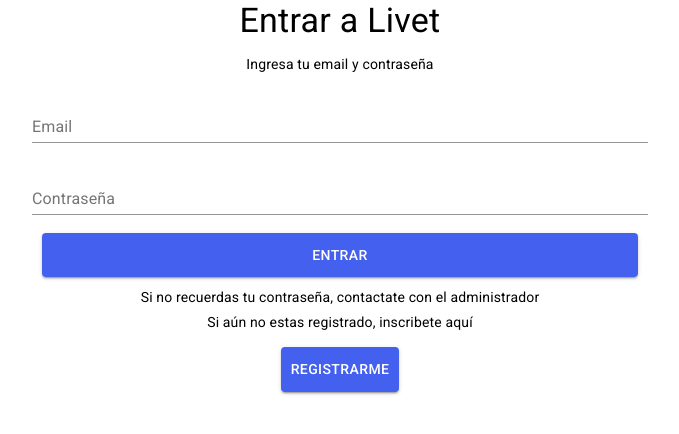
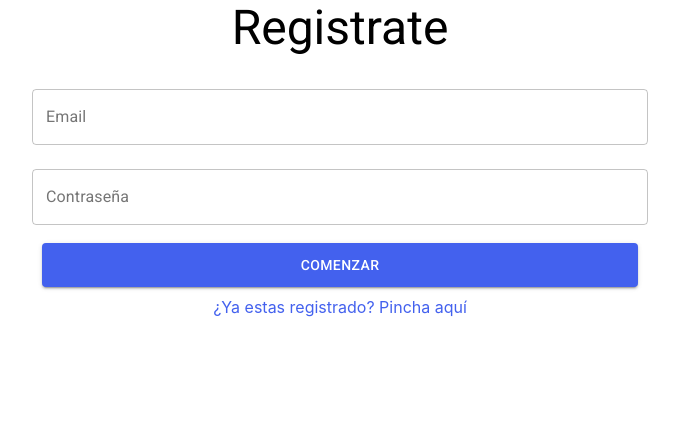
Before and after one commit to leoBravoRain/livet, a React (Create React App) app in the folder webapp/web-platform/: page / in a window 1280 px wide. Shown: the top 434 px of the page, without its empty margins (300-979 px from the left). Built offline with nearby package versions, Linux system fonts and the light colour scheme; no server answers.

Commit message:
add design to register seller area

```diff
--- a/webapp/web-platform/src/App.js
+++ b/webapp/web-platform/src/App.js
@@ -136,8 +136,10 @@
 
 
               {/* owner */}
-              <Route path = "/" exact component = {Login} />
-              <Route path="/register" exact component={Register} />
+              {/* <Route path = "/" exact component = {Login} /> */}
+              <Route path="/login" exact component={Login} />
+              {/* <Route path="/register" exact component={Register} /> */}
+              <Route path="/" exact component={Register} />
               <Route path="/loginSocialNetworks/" exact component={LoginSocialNetworks} />
               <Route path="/postsFromSocialNetworks/:store_id" exact component={PostsFromSocialNetworks} />
               <Route path="/createNewProduct/:store_id" exact component={CreateNewProduct} />
--- a/webapp/web-platform/src/screens/customer/productDetails/productDetails.screen.js
+++ b/webapp/web-platform/src/screens/customer/productDetails/productDetails.screen.js
@@ -416,8 +416,8 @@
                             {/* name */}
                             <Typography
                                 align="center"
-                                variant="h3"
-                                component="h3"
+                                variant="h4"
+                                component="h4"
                                 gutterBottom
                             >
                                 {this.state.product.name}
--- a/webapp/web-platform/src/screens/owner/register/register.screen.js
+++ b/webapp/web-platform/src/screens/owner/register/register.screen.js
@@ -7,6 +7,7 @@
 import Container from '@material-ui/core/Container';
 import TextField from '@material-ui/core/TextField';
 import { Button } from "@material-ui/core";
+import Link from '@material-ui/core/Link';
 import FormControl from '@material-ui/core/FormControl';
 import Typography from '@material-ui/core/Typography';
 import CircularProgress from "@material-ui/core/CircularProgress";
@@ -93,13 +94,14 @@
                 >
 
                     {/* information */}
-                    <Typography align="center" variant="h4" component="h4" gutterBottom>
-                        Registro en Livet
+                    <Typography align="center" variant="h3" component="h3" gutterBottom>
+                        {/* Registro en Livet */}
+                        Registrate
                     </Typography>
 
-                    <Typography align="center" variant="body2" component="p" gutterBottom>
+                    {/* <Typography align="center" variant="body2" component="p" gutterBottom>
                         Ingresa tu email  y una contraseña
-                    </Typography>
+                    </Typography> */}
 
 
                     {/* formulario para registro */}
@@ -112,6 +114,7 @@
 
                         <TextField
                             // id="standard-uncontrolled"
+                            variant="outlined"
                             label="Email"
                             // defaultValue="Correo electrónico"
                             margin="normal"
@@ -120,6 +123,7 @@
                         />
 
                         <TextField
+                            variant="outlined"
                             // id="standard-uncontrolled"
                             label="Contraseña"
                             type="password"
@@ -130,10 +134,23 @@
                         />
 
                         <Button align="center" variant="contained" color="primary" onClick={this.on_submit}>
-                            Registrarme
+                            {/* Registrarme */}
+                            Comenzar
                         </Button>
 
                     </FormControl>
+
+                    {/* <Typography align="center" variant="body2" component="p" gutterBottom */}
+                    <Link
+                        href="#"
+                        align="center"
+                        // gutterBottom
+                        // margin = "normal"
+                        onClick={() => this.props.history.push('/login')}
+                    >
+                        {/* Registro en Livet */}
+                        <a href> ¿Ya estas registrado? Pincha aquí </a>
+                    </Link>
 
                 </Container>
 
```
